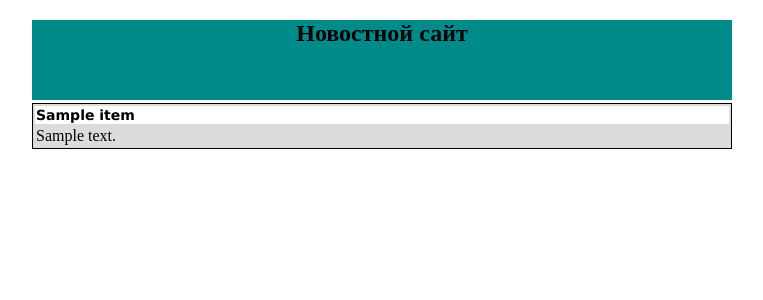
After one commit to MaxL1111/news, a PHP site: template views/article.php in a window 1280 px wide. The commit adds this page. Shown: the top 300 px of the page, without its empty margins (258-1021 px from the left). Run offline with PHP 8.4, Linux system fonts and the light colour scheme; the template is opened without the code that fills it: most values are stand-ins (such as "Sample title", 1, 10 or a date in 2020).

Commit message:
создали контроллер article.php

```diff
--- /dev/null
+++ b/functions/sql.php
@@ -0,0 +1,6 @@
+<?php
+
+function sql (){
+    mysql_connect('localhost','root','');
+    mysql_select_db('test');
+}
--- a/index.php
+++ b/index.php
@@ -1,6 +1,10 @@
 <?php
 
+require __DIR__.'/models/news.php';
+
+$items = News_getAll();
 
 
+include  __DIR__.'/views/index.php';
 
 ?>
--- /dev/null
+++ b/views/article.php
@@ -0,0 +1,39 @@
+<!DOCTYPE html>
+<html>
+<head>
+    <META name="Content-Type" content="text/html; charset=utf-8">
+    <META http-equiv="Content-Type" content="text/html; charset=utf-8">
+    <link rel="stylesheet" href="views/style.css">
+    <title>Новости</title>
+</head>
+<body>
+
+<div id="header">
+    <h2 align="center">Новостной сайт</h2>
+</div>
+
+
+<div id="content">
+
+    <?php
+
+
+    foreach ($items as $item): ?>
+    <table class="tab">
+        <tr>
+            <th><?php  echo $item['title']; ?></th>
+        </tr>
+
+        <tr>
+            <td><?php  echo $item['text']; ?> </td>
+        </tr>
+        <?php  endforeach;   ?>
+    </table>
+
+</div>
+
+
+
+</body>
+
+</html>
--- /dev/null
+++ b/views/style.css
@@ -0,0 +1,40 @@
+body{
+
+}
+
+#header {
+    height: 80px;
+    width: 700px;
+    background-color: #008b8b;
+    margin:3px auto;
+}
+
+
+#content {
+    width: 700px;
+    margin:3px auto;
+}
+
+
+.tab {
+    border: 1px solid black;
+    background-color: gainsboro;
+    width: 700px;
+    margin:3px auto;
+}
+
+p {
+    font: 14px Verdana;
+}
+
+th {
+    text-align: left;
+    font:bold 14px Verdana;
+    background-color: #ffffff;
+}
+
+a {
+    text-decoration: none;
+    font:bold 15px Verdana;
+    color: midnightblue ;
+}
```
Also changed, not shown: article.php (added, +12 -0 lines), models/news.php (added, +33 -0 lines), views/index.php (added, +45 -0 lines).
